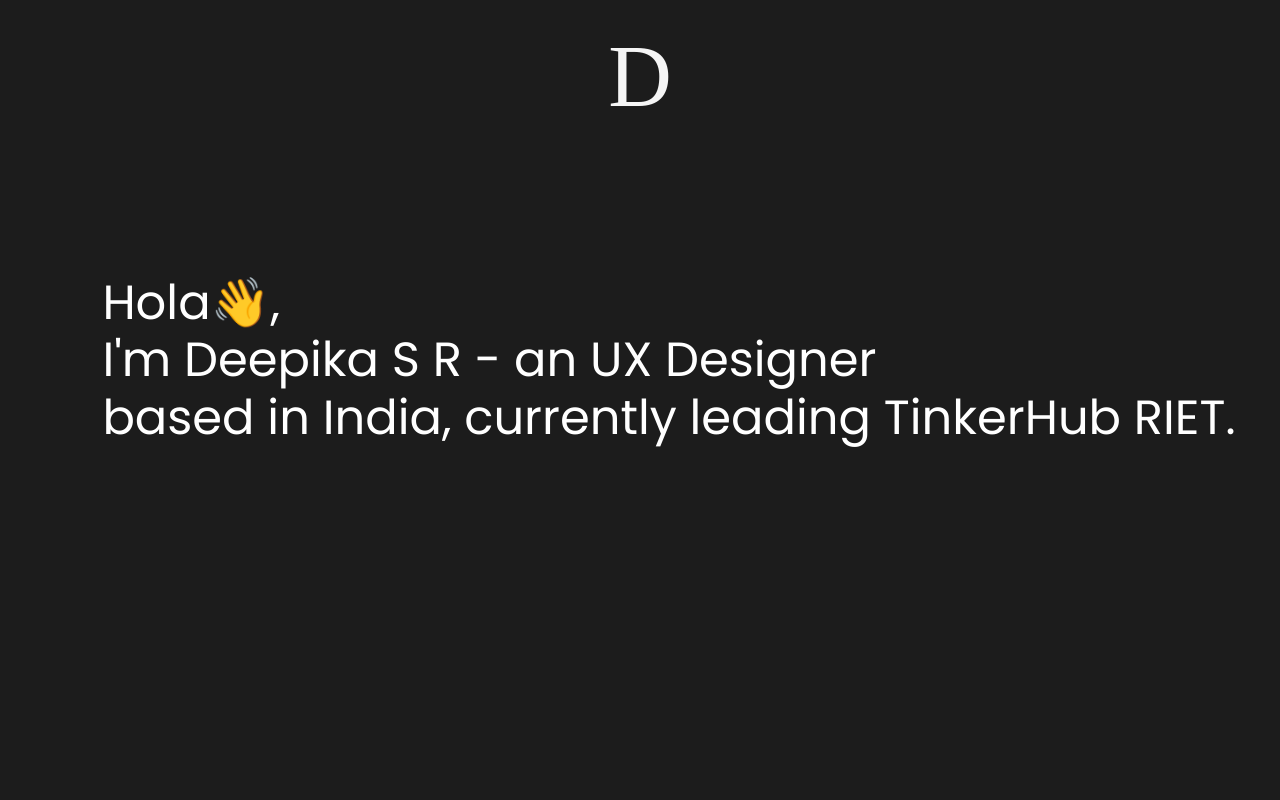
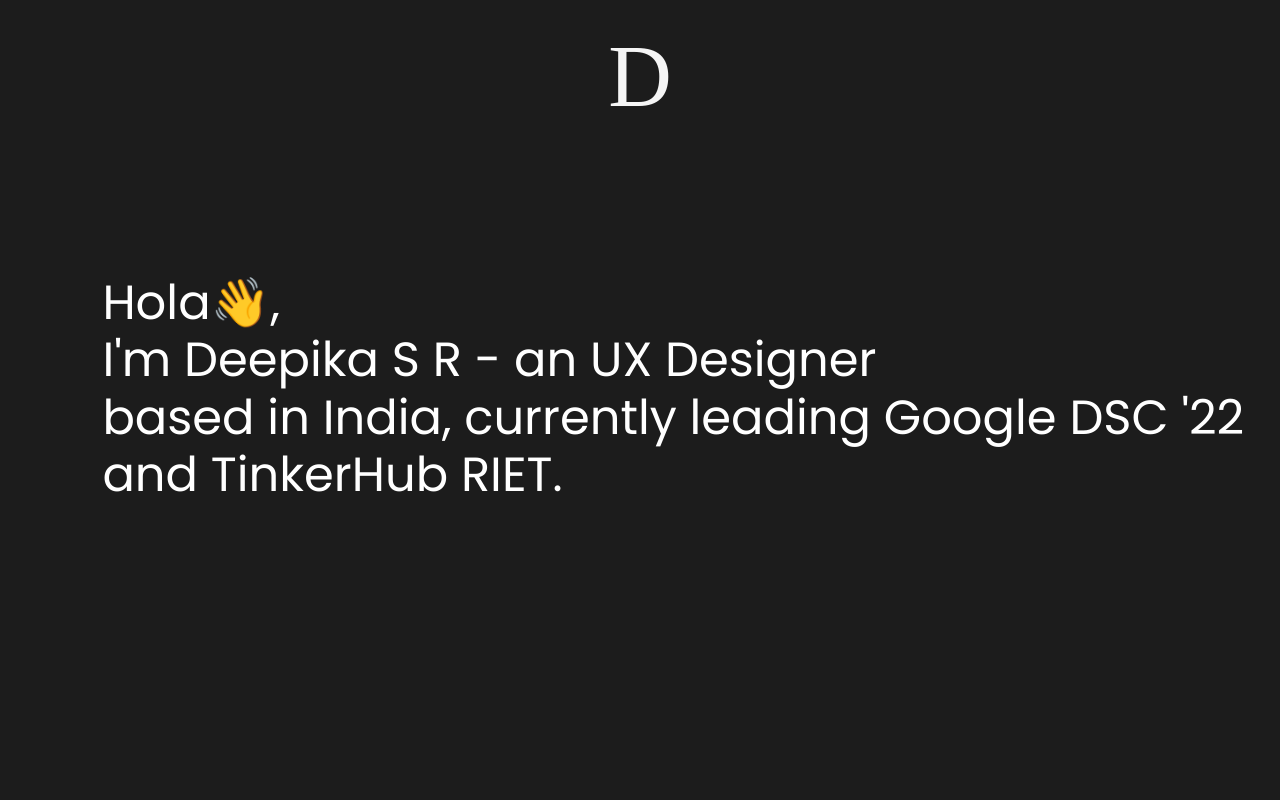
Before and after one commit to DeepikaSR4/deepika, a plain HTML site: page index.html in a window 1280 px wide. Shown: the top 800 px of the page. Drawn offline with nearby package versions, Linux system fonts and the light colour scheme; a web font is replaced by a local one.

Commit message:
Update index.html

```diff
--- a/index.html
+++ b/index.html
@@ -36,7 +36,7 @@
   <h2>
     Hola👋,
     <br>
-    I'm Deepika S R - an UX Designer<br> based in India, currently leading TinkerHub RIET.</h2>
+    I'm Deepika S R - an UX Designer<br> based in India, currently leading Google DSC '22 and TinkerHub RIET.</h2>
   </div>
 </section>
 
```
